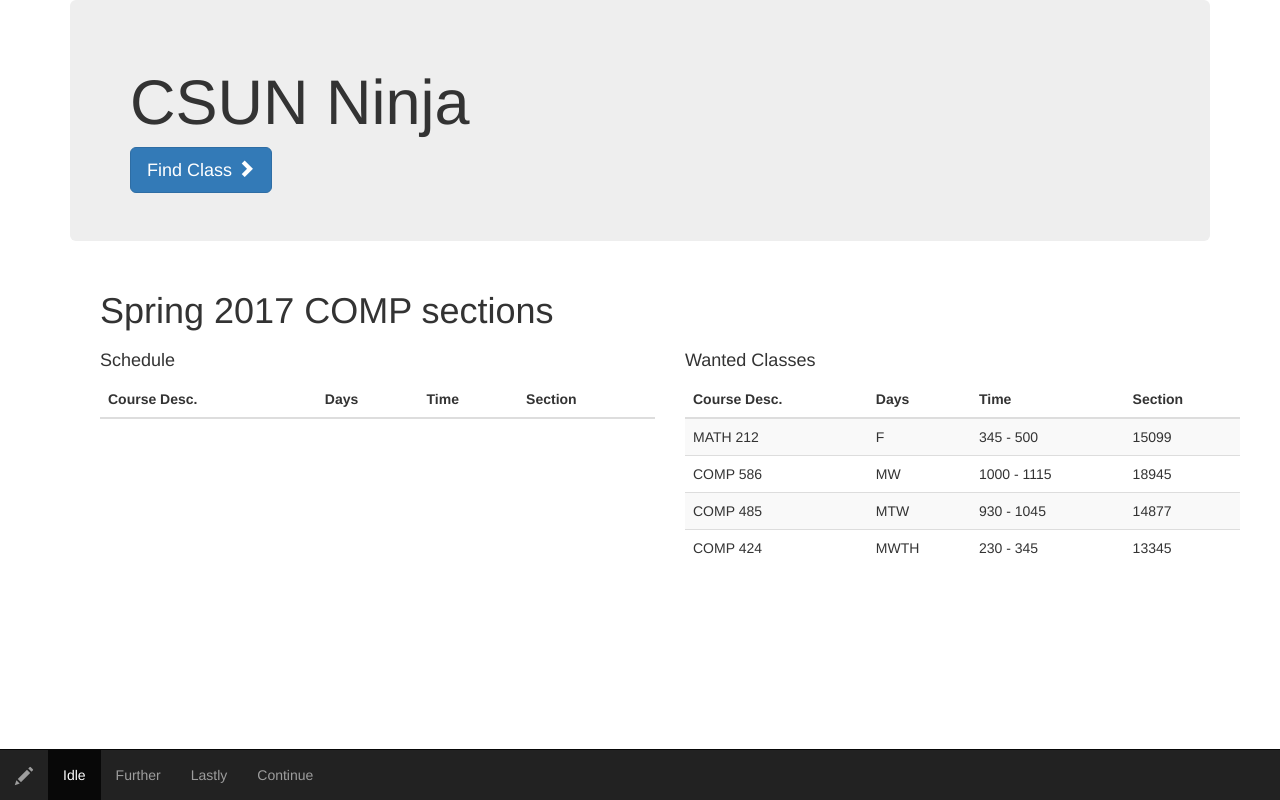
After one commit to schaw18/CSUN-Ninja, a Django app: template ninja/templates/ninja/forms.html in a window 1280 px wide. The commit adds this page. Run offline with Django 3.2, Linux system fonts and the light colour scheme; the template is opened without the code that fills it, so the values that code supplies are empty; some libraries are stand-ins or nearby versions.

Commit message:
some changes which I don't really remember, srr

```diff
--- a/ninja/parser/pdf_parser.py
+++ b/ninja/parser/pdf_parser.py
@@ -376,8 +376,8 @@
 
         logging.debug('START File Parsing')
         # What pages of the source PDF file to pass
-        FIRST_PAGE = 1
-        LAST_PAGE = 5 # if both are None - then the whole document will be parsed
+        FIRST_PAGE = None
+        LAST_PAGE = None # if both are None - then the whole document will be parsed
 
         # get a set of all course abbreviations(from a file)
         set_of_course_subjects = load_subjects(SUBJECTS_FILE)
--- a/ninja/templates/ninja/course_list.html
+++ b/ninja/templates/ninja/course_list.html
@@ -8,12 +8,12 @@
 
 {% for v in just_a_variable %}
 
-    {{ v.course_subject }} {{ v.course_level }}, {{ v.course_title }}, {{ v.course_type }} Units: {{v.course_units}}<br>
+    {{ v.course_subject }} {{ v.course_level }}, {{ v.course_title }}, {{ v.course_type }} <b>Units:</b> {{v.course_units}}<br>
     <ul>
     {% for section in v.section.all %}
      <li>{{ section.class_number }}
         {% for schedule in section.section_schedule.all %}
-        {{ schedule.days }} {{ schedule.room }}
+        <b>Days:</b> {{ schedule.days }} <b>Room:</b>{{ schedule.room }} <b>Instructor:</b> {{ schedule.instructor }}
 
         {% endfor %}
 
--- /dev/null
+++ b/ninja/templates/ninja/forms.html
@@ -0,0 +1,112 @@
+<!DOCTYPE html>
+<html lang="en">
+<head>
+    <script src="http://code.jquery.com/jquery-3.1.1.min.js"   integrity="sha256-hVVnYaiADRTO2PzUGmuLJr8BLUSjGIZsDYGmIJLv2b8="   crossorigin="anonymous"></script>
+    <script src="https://maxcdn.bootstrapcdn.com/bootstrap/3.3.7/js/bootstrap.min.js" integrity="sha384-Tc5IQib027qvyjSMfHjOMaLkfuWVxZxUPnCJA7l2mCWNIpG9mGCD8wGNIcPD7Txa" crossorigin="anonymous"></script>
+    <link rel="stylesheet" href="https://maxcdn.bootstrapcdn.com/bootstrap/3.3.7/css/bootstrap.min.css" integrity="sha384-BVYiiSIFeK1dGmJRAkycuHAHRg32OmUcww7on3RYdg4Va+PmSTsz/K68vbdEjh4u" crossorigin="anonymous">
+    <meta  name = "viewport" content="width = device-width, initial-scale = 1">
+    <meta charset="UTF-8">
+    <title>Comp Courses</title>
+</head>
+<body>
+<nav class="navbar navbar-inverse navbar-fixed-bottom">
+    <div class="container-fluid">
+        <div class="navbar-header">
+            <a class="navbar-brand glyphicon glyphicon-pencil" href="#"></a>
+        </div>
+        <div>
+            <ul class="nav navbar-nav">
+                <li class="active"><a href="#">Idle</a></li>
+                <li><a href="#">Further</a></li>
+                <li><a href="#">Lastly</a></li>
+                <li><a href="#">Continue</a></li>
+            </ul>
+        </div>
+    </div>
+</nav>
+<div class="container">
+    <div class="jumbotron">
+        <h1>CSUN Ninja</h1>
+        <a href="#" class="btn btn-primary btn-lg">Find Class <span class="glyphicon glyphicon-chevron-right"></span></a>
+    </div>
+    <div class="container">
+        <div class="container">
+            <h1>Spring 2017 COMP sections</h1>
+            <div class="row">
+                <div class="col-lg-6">
+                <h4>Schedule</h4>
+        <table class="table table-striped table-hover">
+            <thead>
+            <tr>
+                <th>Course Desc.</th>
+                <th>Days</th>
+                <th>Time</th>
+                <th>Section</th>
+            </tr>
+            </thead>
+            <tbody>
+            {% for section in comp_sections %}
+            <tr>
+                <td>{{  section.course.course_subject}} - {{ section.course.course_level }}</td>
+                <td>
+                    {% for schedule in section.section_schedule.all %}
+                    {{  schedule.days}}
+                    {% endfor %}
+                </td>
+                <td>
+                    {% for schedule in section.section_schedule.all %}
+                    {{  schedule.time_start}} - {{  schedule.time_end}}
+                    {% endfor %}
+
+                </td>
+                <td>{{ section.class_number }}</td>
+            </tr>
+            {% endfor %}
+            </tbody>
+        </table>
+                </div>
+                <div class="col-lg-6">
+                    <h4>Wanted Classes</h4>
+                    <table class="table table-striped table-hover">
+                            <thead>
+                              <tr>
+                                <th>Course Desc.</th>
+                                  <th>Days</th>
+                                  <th>Time</th>
+                                  <th>Section</th>
+                              </tr>
+                            </thead>
+                        <tbody>
+                            <tr>
+                                <td>MATH 212</td>
+                                <td>F</td>
+                                <td>345 - 500</td>
+                                <td>15099</td>
+                            </tr>
+                        <tr>
+                            <td>COMP 586</td>
+                            <td>MW</td>
+                            <td>1000 - 1115</td>
+                            <td>18945</td>
+                        </tr>
+                        <tr>
+                            <td>COMP 485</td>
+                            <td>MTW</td>
+                            <td>930 - 1045</td>
+                            <td>14877</td>
+                        </tr>
+                        <tr>
+                            <td>COMP 424</td>
+                            <td>MWTH</td>
+                            <td>230 - 345</td>
+                            <td>13345</td>
+                        </tr>
+                        </tbody>
+                    </table>
+                </div>
+            </div>
+        </div>
+    </div>
+</div>
+</body>
+</html>
--- a/ninja/urls.py
+++ b/ninja/urls.py
@@ -1,6 +1,7 @@
 from django.conf.urls import url, include
 from . import views
 urlpatterns = [
+    url(r'^comp/', views.showSections),
+    url(r'^$', views.ShowAll),
 
-    url(r'', views.ShowAll)
 ]
```
Also changed, not shown: ninja/views.py (+9 -0 lines).
